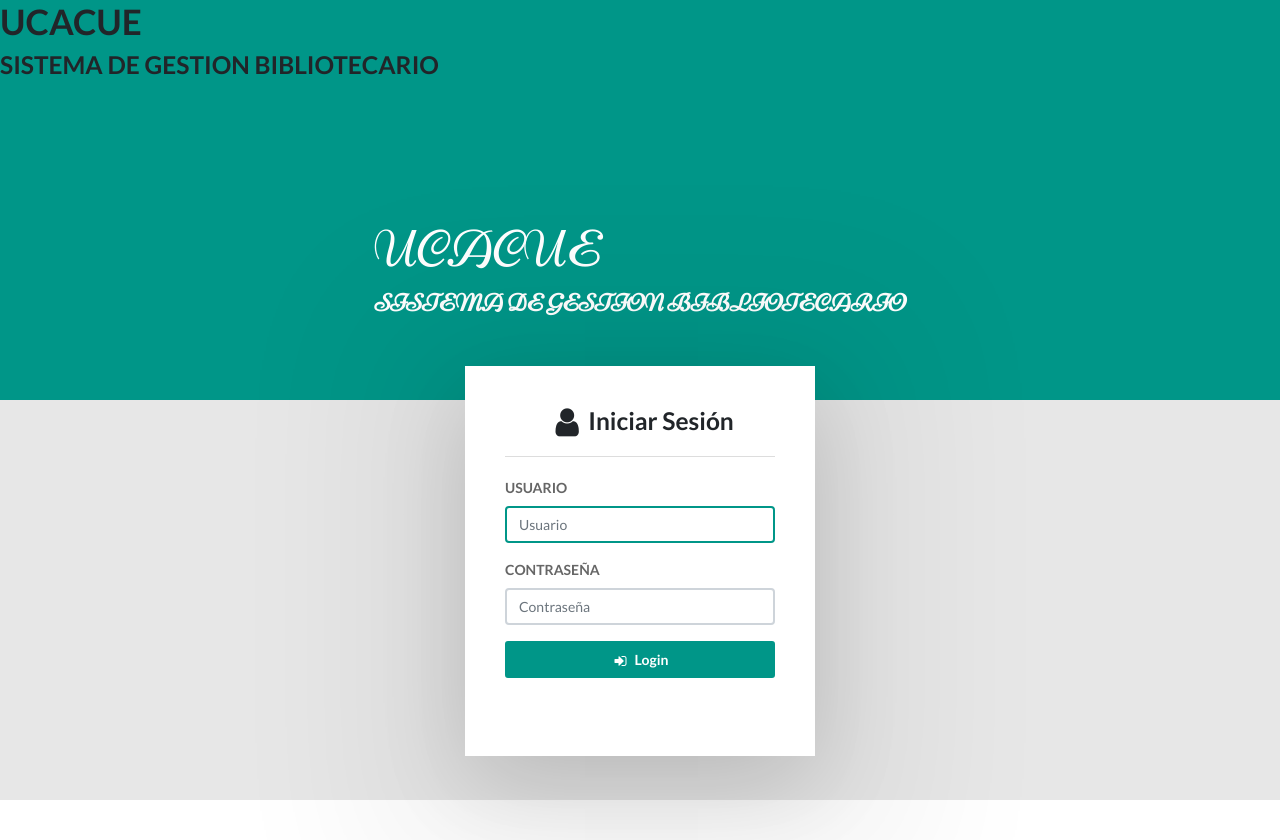
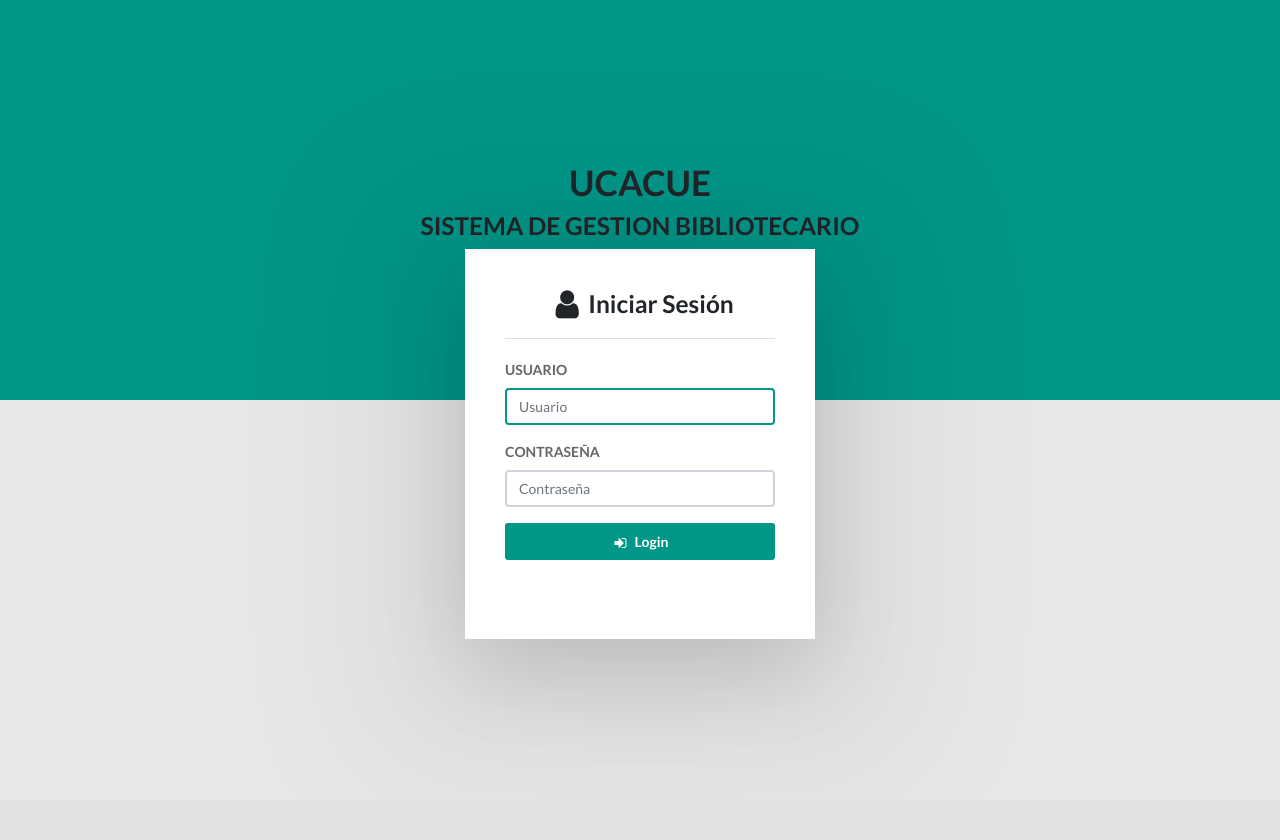
Before and after one commit to Gustavo-Lozada/proyecto_biblioteca, a PHP site: page / in a window 1280 px wide. Shown: the top 840 px of the page. After the commit the page ends 707 px from the top, so only its background shows below. Run offline with PHP 8.4, Linux system fonts and the light colour scheme.

Commit message:
Update index.php

```diff
--- a/Views/index.php
+++ b/Views/index.php
@@ -12,18 +12,16 @@
     <title>Iniciar | Sesión</title>
 </head>
 
-<h1>UCACUE</h1>
-<h3>SISTEMA DE GESTION BIBLIOTECARIO</h3>
 
 <body>
     <section class="material-half-bg">
         <div class="cover"></div>
     </section>
     <section class="login-content">
-        <div class="logo">
+
             <h1>UCACUE</h1>
             <h3>SISTEMA DE GESTION BIBLIOTECARIO</h3>
-        </div>
+
         <div class="login-box">
             <form class="login-form" id="frmLogin" onsubmit="frmLogin(event);">
                 <h3 class="login-head"><i class="fa fa-lg fa-fw fa-user"></i>Iniciar Sesión</h3>
```
